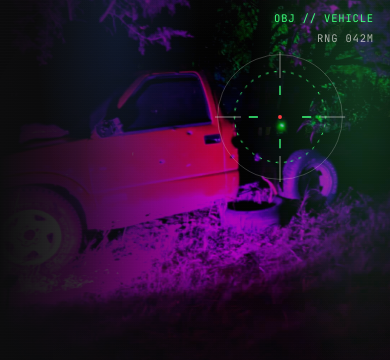
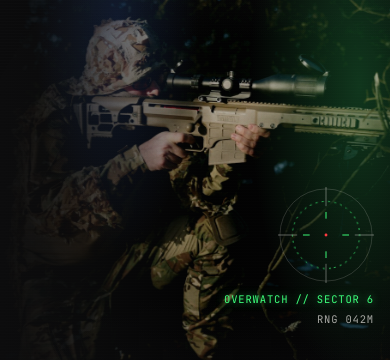
Before and after one commit to ThinkFirstJason/point6-airsoft, a plain HTML site: page index.html in a window 390 px wide. Shown: the part 66-426 px from the top of the page. Drawn offline with nearby package versions, Linux system fonts and the light colour scheme; a web font is replaced by a local one.

Commit message:
Hero: stock placeholder photo (Unsplash vcN30KsU25g), reticle moved to treeline
Co-Authored-By: Claude Opus 5.5 <noreply@anthropic.com>

```diff
--- a/index.html
+++ b/index.html
@@ -64,7 +64,8 @@
     <!-- ============ HERO / MAIN MENU ============ -->
     <section class="hero" aria-label="Point 6 Airsoft">
       <div class="hero__media" aria-hidden="true">
-        <img src="assets/img/night-op-truck.jpg" alt="" fetchpriority="high">
+        <!-- PLACEHOLDER: stock photo (Unsplash, free license: unsplash.com/photos/vcN30KsU25g). Swap for a Point 6 field photo. -->
+        <img src="assets/img/hero-placeholder.jpg" alt="" fetchpriority="high">
       </div>
       <div class="hero__leak" aria-hidden="true"></div>
       <div class="hero__grain" aria-hidden="true"></div>
@@ -75,7 +76,7 @@
         <path d="M100 0v40M100 160v40M0 100h40M160 100h40" class="reticle__tick"/>
         <path d="M100 52v14M100 134v14M52 100h14M134 100h14" class="reticle__tick reticle__tick--hot"/>
       </svg>
-      <div class="hero__coords mono" aria-hidden="true"><span>OBJ // VEHICLE</span><span>RNG 042M</span></div>
+      <div class="hero__coords mono" aria-hidden="true"><span>OVERWATCH // SECTOR 6</span><span>RNG 042M</span></div>
 
       <div class="hero__inner">
         <h1 class="wordmark wordmark--hero" aria-label="Point 6 Airsoft">
--- a/styles.css
+++ b/styles.css
@@ -762,3 +762,12 @@ body::after {
 .rule::after { bottom: auto; top: 26px; right: 26px; }
 @media (max-width: 1240px) { .sec-num { left: auto; right: 0; top: -0.62em; font-size: clamp(110px, 14vw, 180px); } }
 @media (max-width: 860px) { .sec-num, .field__copy .sec-num { top: -0.3em; font-size: 110px; } }
+
+/* reticle sits on the treeline, off the player in the placeholder photo */
+.reticle { width: clamp(130px, 12vw, 190px); left: 74%; top: 11%; }
+.hero__coords { left: calc(74% + clamp(130px, 12vw, 190px) + 10px); top: calc(11% + 16px); }
+@media (max-width: 1100px) { .hero__coords { left: auto; right: var(--gutter); top: calc(11% + clamp(130px, 12vw, 190px) + 8px); text-align: right; } }
+@media (max-width: 860px) {
+  .reticle { width: 96px; left: auto; right: var(--gutter); top: 30%; }
+  .hero__coords { top: calc(30% + 104px); }
+}
```
Also changed, not shown: assets/img/hero-placeholder.jpg (added).
